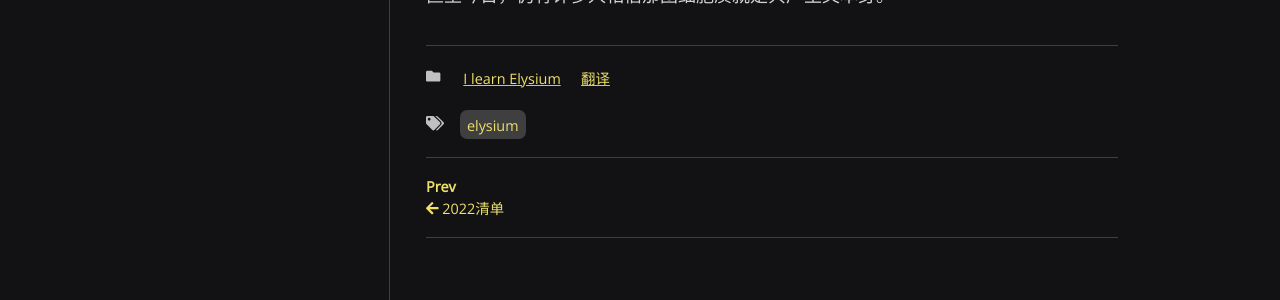
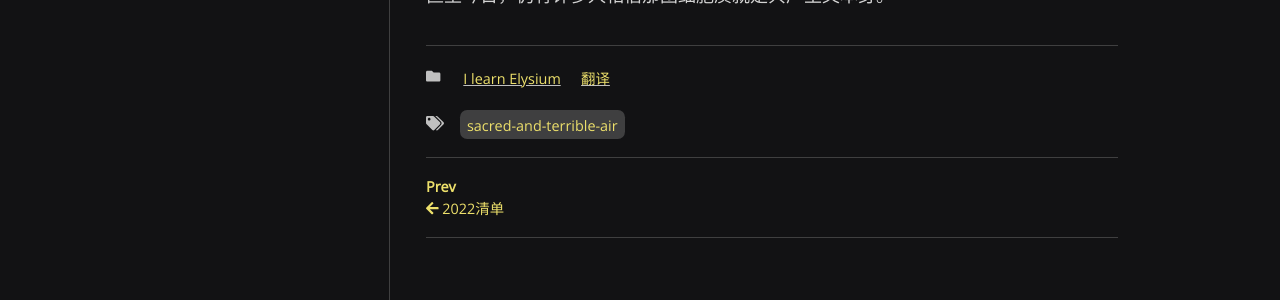
Before and after one commit to scatterdclouds/scatterdclouds.github.io, a Jekyll site: the page built from _posts/2023-05-27-iii-non-entity.md, in a window 1280 px wide. Shown: the part 2036-2336 px from the top of the page. Built offline with Jekyll 4.4.1, drawn with Linux system fonts in a browser that asks for light colours; nearby versions of some CDN libraries; some web fonts are replaced; comment, search, counter and statistics services are not loaded.

Commit message:
Update 2023-05-27-iii-non-entity.md

```diff
--- a/_posts/2023-05-27-iii-non-entity.md
+++ b/_posts/2023-05-27-iii-non-entity.md
@@ -4,7 +4,7 @@ title: "非实体"
 date: 2023-05-27 16:10:00 -0800
 last_modified_at:
 categories: [翻译, I learn Elysium]
-tags: [Elysium]
+tags: [sacred-and-terrible-air]
 comments: true
 ---
 "3. Non-Entity" from *Sacred and Terrible Air* by Robert Kurvitz
```
